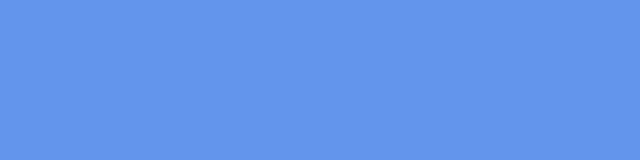
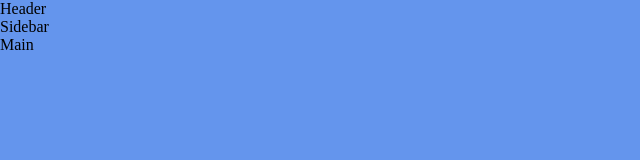
Before and after one commit to JeffLynx/admin-dashboard-odin, a plain HTML site: page index.html in a window 1280 px wide. Shown: the whole page, without its empty margins (0-640 px from the left). Drawn offline with Linux system fonts and the light colour scheme.

Commit message:
container and main three boxes added

```diff
--- a/index.html
+++ b/index.html
@@ -8,6 +8,9 @@
 </head>
 <body>
   <div class="grid-container">
+    <div class="header">Header</div>
+    <div class="sidebar">Sidebar</div>
+    <div class="main">Main</div>
   </div>
 </body>
 </html>
```
